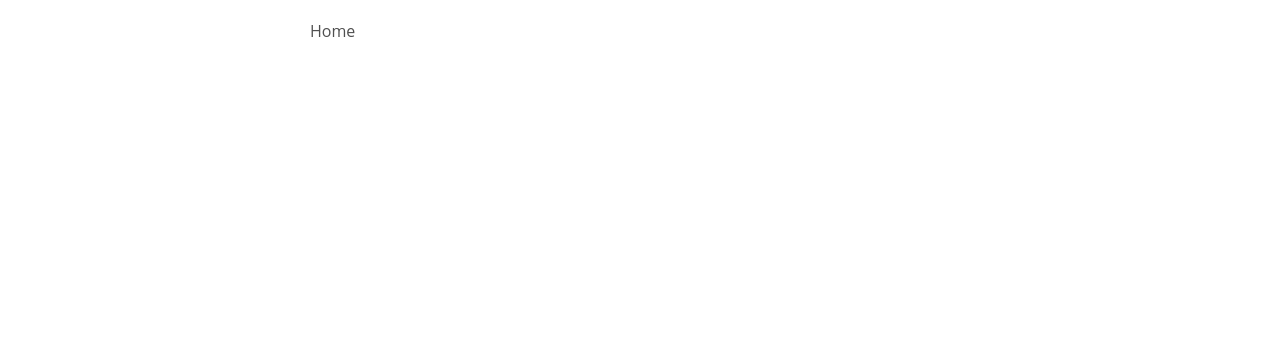
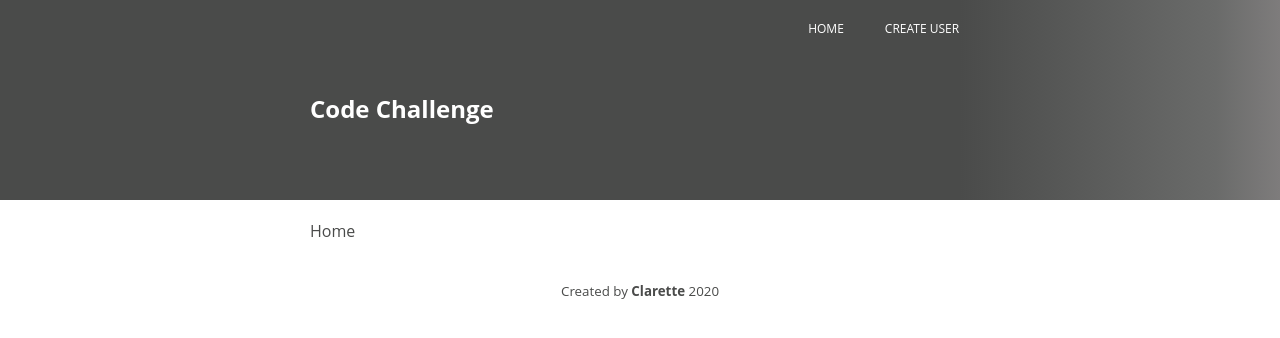
Before and after one commit to cterrasid/code_challenge-taxdown, a React (Create React App) app: page / in a window 1280 px wide. Shown: the top 338 px of the page. Built offline with nearby package versions, Linux system fonts and the light colour scheme.

Commit message:
Create components for the Header and the Footer

```diff
--- /dev/null
+++ b/src/components/Footer/index.js
@@ -0,0 +1,24 @@
+import React from "react";
+import { WrapperStyled } from "components/Layout/styles";
+
+export default function Footer() {
+  return (
+    <footer>
+      <WrapperStyled>
+        <small>
+          Created by
+          <strong>
+            <a
+              href="https://www.linkedin.com/in/clarette-terrasi-diaz/"
+              target="_blank"
+              rel="noopener noreferrer"
+            >
+              {" Clarette "}
+            </a>
+          </strong>
+          2020
+        </small>
+      </WrapperStyled>
+    </footer>
+  );
+}
--- /dev/null
+++ b/src/components/Header/index.js
@@ -0,0 +1,31 @@
+import React from "react";
+import { TitleStyled, WrapperStyled } from "components/Layout/styles";
+import { HeaderStyled, LinkStyled, NavigationStyled } from "./styles";
+
+const header = {
+  title: "Code Challenge",
+  nav: [
+    { title: "Home", route: "/" },
+    { title: "Create user", route: "/create" },
+  ],
+};
+
+export default function Header() {
+  return (
+    <HeaderStyled>
+      <WrapperStyled direction="column">
+        <NavigationStyled>
+          {header.nav.map((el, index) => (
+            <LinkStyled key={index} to={el.route}>
+              {el.title}
+            </LinkStyled>
+          ))}
+        </NavigationStyled>
+
+        <TitleStyled isMainTitle={true}>
+          <h1>{header.title}</h1>
+        </TitleStyled>
+      </WrapperStyled>
+    </HeaderStyled>
+  );
+}
--- /dev/null
+++ b/src/components/Header/styles.js
@@ -0,0 +1,42 @@
+import styled from "@emotion/styled";
+import { Link } from "react-router-dom";
+import { breakpoints } from "components/Layout/styles";
+
+export const HeaderStyled = styled.header`
+  background: linear-gradient(
+    90deg,
+    var(--grey_dark_1) 75%,
+    var(--grey_dark_2) 95%,
+    var(--grey_dark_3) 100%
+  );
+  color: var(--white);
+  height: 25vh;
+`;
+
+export const NavigationStyled = styled.nav`
+  display: flex;
+  flex-direction: row;
+  font-size: 12px;
+  justify-content: flex-end;
+  text-transform: uppercase;
+
+  ${breakpoints.desktop} {
+    font-size: 16px;
+  }
+`;
+
+export const LinkStyled = styled(Link)`
+  color: var(--white);
+  text-align: center;
+  text-decoration: none;
+  width: 6rem;
+
+  :hover {
+    text-decoration: line-through;
+    transition: 0.5s ease;
+  }
+
+  ${breakpoints.desktop} {
+    width: 9rem;
+  }
+`;
--- a/src/components/Layout/index.js
+++ b/src/components/Layout/index.js
@@ -1,16 +1,25 @@
 import React from "react";
+import Header from "components/Header";
+import Footer from "components/Footer";
 import { Global, css } from "@emotion/core";
-import { Wrapper } from "./styles";
+import { WrapperStyled } from "./styles";
 
 export default function Layout({ children }) {
   return (
     <>
-      <Wrapper direction="column">{children}</Wrapper>
+      <Header />
+      <WrapperStyled direction="column">{children}</WrapperStyled>
+      <Footer />
       <Global
         styles={css`
           :root {
             --white: #ffffff;
-            --grey_dark: #505050;
+            --white_smoke: #ecf1ec;
+            --grey_dark_1: #4a4b4a;
+            --grey_dark_2: #6a6b6a;
+            --grey_dark_3: #7e7c7c;
+            --green_1: #02cd55;
+            --green_2: #3ae780;
           }
 
           *,
@@ -23,9 +32,14 @@ export default function Layout({ children }) {
 
           body {
             background-color: var(--white);
-            color: var(--grey_dark);
+            color: var(--grey_dark_1);
             font-family: "Open Sans", sans-serif;
             font-size: 16px;
+          }
+
+          a {
+            text-decoration: none;
+            color: var(--grey_dark_1);
           }
         `}
       />
--- a/src/components/Layout/styles.js
+++ b/src/components/Layout/styles.js
@@ -6,7 +6,7 @@ export const breakpoints = {
   desktop: "@media screen and (min-width: 1440px)",
 };
 
-export const Wrapper = styled.div`
+export const WrapperStyled = styled.div`
   box-sizing: border-box;
   display: flex;
   flex-direction: ${(props) => props.direction};
@@ -24,3 +24,25 @@ export const Wrapper = styled.div`
     max-width: 1000px;
   }
 `;
+
+export const TitleStyled = styled.hgroup`
+  display: flex;
+  flex-direction: column;
+  height: 100%;
+  justify-content: center;
+  text-align: ${(props) => props.textAlign};
+  margin-bottom: ${(props) => (props.isMainTitle ? 0 : 20)}px;
+
+  h1 {
+    font-size: ${(props) => (props.isMainTitle ? 18 : 14)}px;
+    text-transform: ${(props) => (props.isMainTitle ? "none" : "uppercase")};
+
+    ${breakpoints.tablet} {
+      font-size: ${(props) => (props.isMainTitle ? 19 : 15)}px;
+    }
+
+    ${breakpoints.laptop} {
+      font-size: ${(props) => (props.isMainTitle ? 24 : 16)}px;
+    }
+  }
+`;
```
